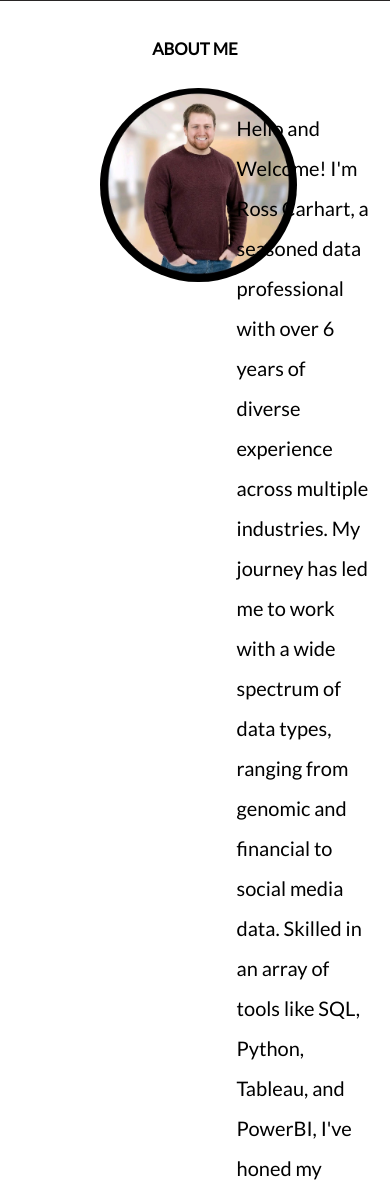
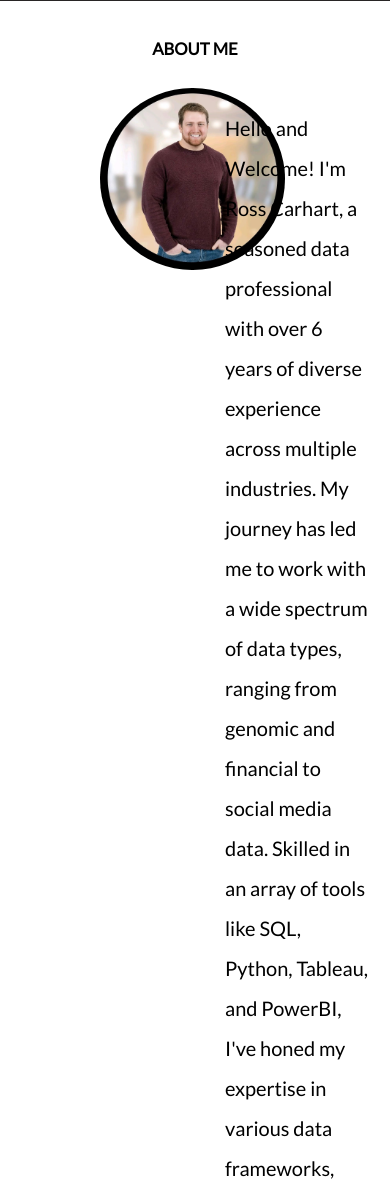
Before and after one commit to rcarhart/rcarhart.github.io, a PHP site: page / in a window 390 px wide. Shown: the part 843-2040 px from the top of the page. Run offline with PHP 8.4, Linux system fonts and the light colour scheme; style sheets or scripts are compiled from the project's sources.

Commit message:
more responsive queries

```diff
--- a/resources/css/style.css
+++ b/resources/css/style.css
@@ -478,13 +478,6 @@
     grid-template-columns: repeat(auto-fit, minmax(500px, 1fr));
 }
 
-/* Adjustments for smaller screens */
-@media screen and (max-width: 600px) {
-    .form-group {
-        grid-template-columns: repeat(auto-fit, minmax(300px, 1fr));
-    }
-}
-
 /* Styles for labels, inputs, select, textarea */
 label {
     align-self: center;
@@ -560,6 +553,15 @@
     .grid-container {
         grid-template-columns: repeat(auto-fill, minmax(150px, 1fr));
     }
+    .content-container{
+        grid-template-columns: repeat(auto-fill, minmax(150px, 1fr));
+    }
 
     /* other responsive adjustments */
 }
+/* Adjustments for smaller screens */
+@media screen and (max-width: 600px) {
+    .form-group {
+        grid-template-columns: repeat(auto-fit, minmax(300px, 1fr));
+    }
+}
```
